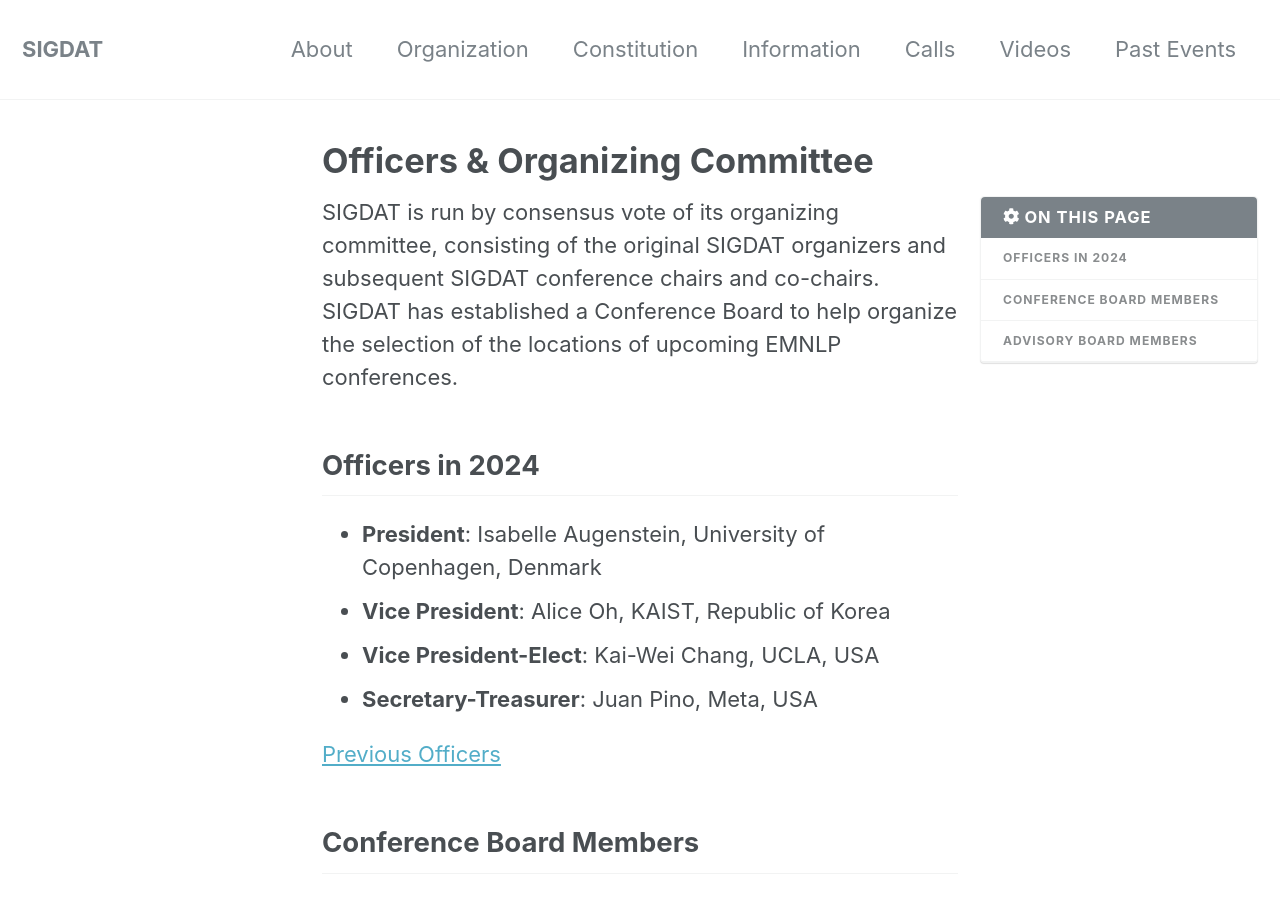
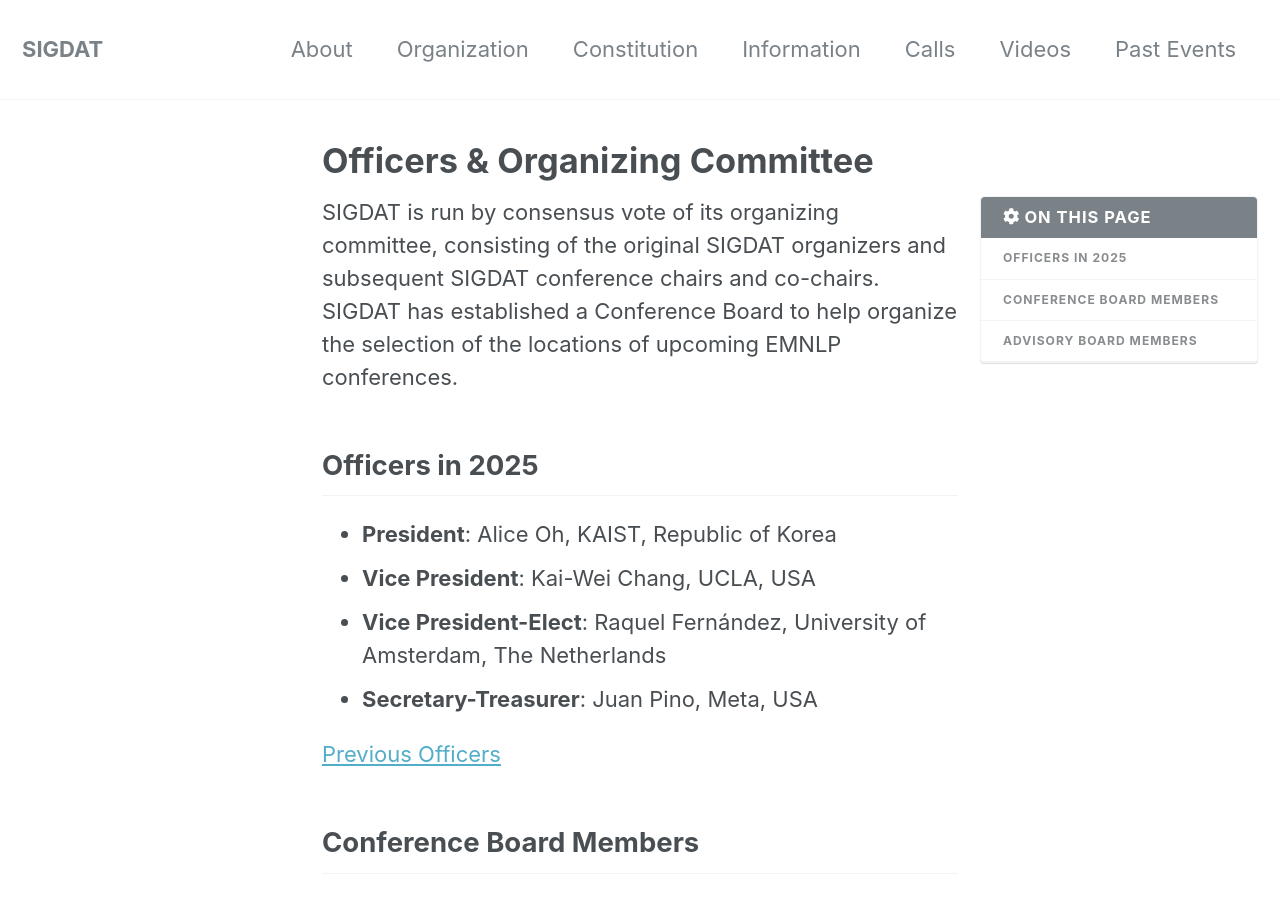
Before and after one commit to sigdat-org/sigdat, a Jekyll site: the page built from _pages/organization.md, in a window 1280 px wide and 900 px high. Built offline with Jekyll 4.4.1, drawn with Linux system fonts in a browser that asks for light colours; nearby versions of some CDN libraries.

Commit message:
SIGDAT Election Updates

```diff
--- a/_pages/organization.md
+++ b/_pages/organization.md
@@ -11,11 +11,11 @@ toc_icon: "cog"
 
 SIGDAT is run by consensus vote of its organizing committee, consisting of the original SIGDAT organizers and subsequent SIGDAT conference chairs and co-chairs.  SIGDAT has established a Conference Board to help organize the selection of the locations of upcoming EMNLP conferences.
 
-## Officers in 2024
+## Officers in 2025
 
-- **President**: Isabelle Augenstein, University of Copenhagen, Denmark<br/>
-- **Vice President**: Alice Oh, KAIST, Republic of Korea<br/>
-- **Vice President-Elect**: Kai-Wei Chang, UCLA, USA<br/>
+- **President**: Alice Oh, KAIST, Republic of Korea<br/>
+- **Vice President**: Kai-Wei Chang, UCLA, USA<br/>
+- **Vice President-Elect**: Raquel Fernández, University of Amsterdam, The Netherlands<br/>
 - **Secretary-Treasurer**: Juan Pino, Meta, USA<br/>
 
 [Previous Officers](/officers)
```
